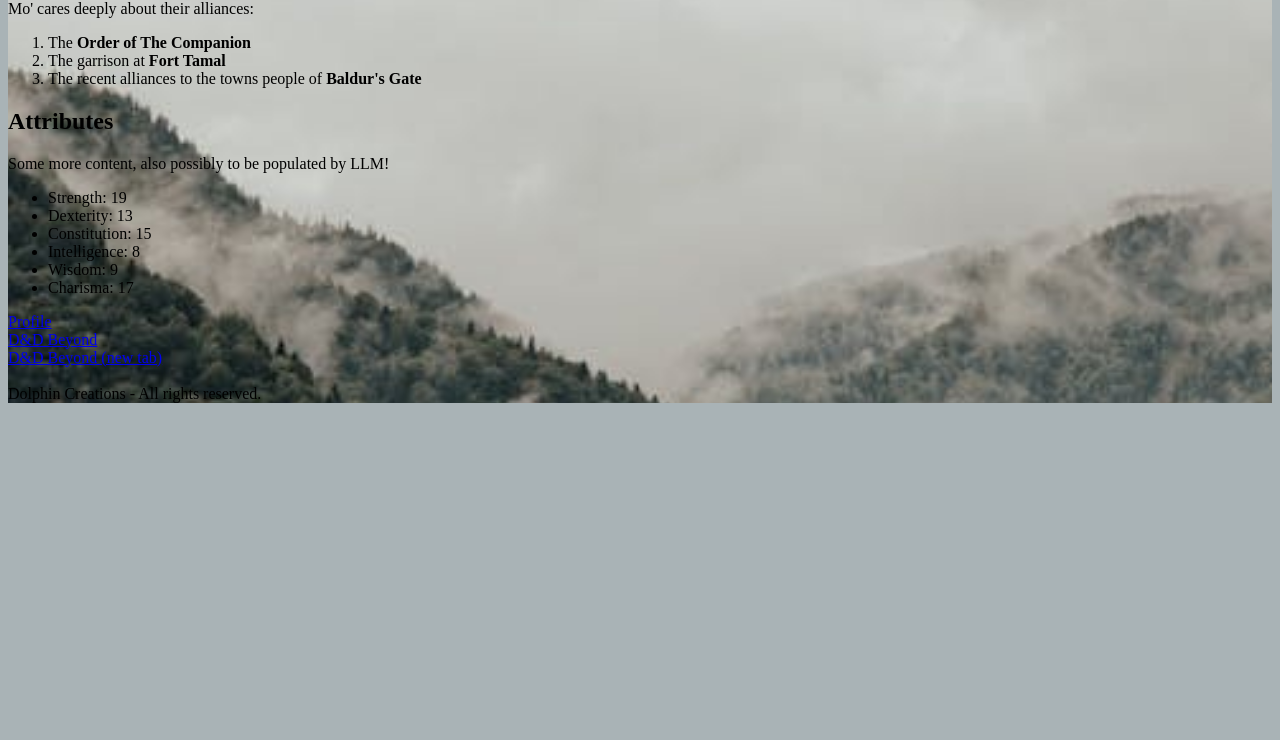
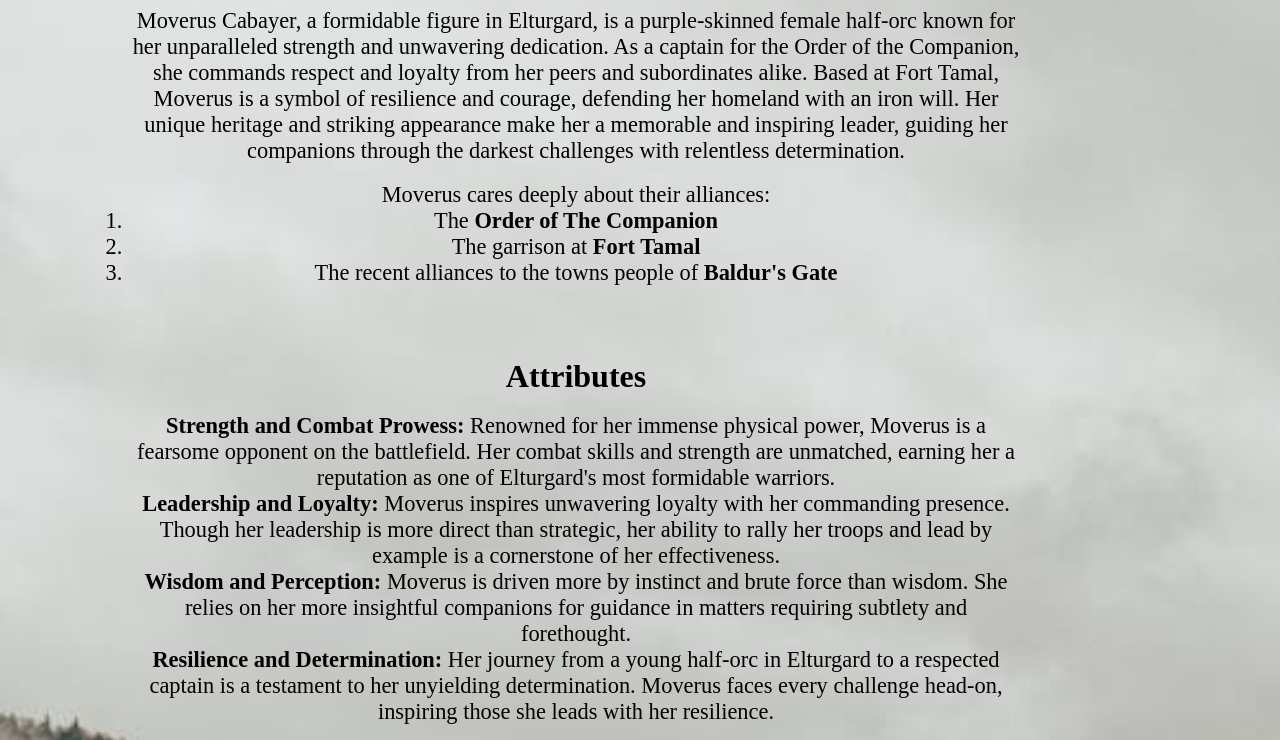
Before and after one commit to DevDolphin7/Moverus-Cabayer, a plain HTML site: page index.html in a window 1280 px wide. Shown: the part 660-1400 px from the top of the page. Before the commit the page ends 1071 px from the top, so only its background shows below. Drawn offline with Linux system fonts and the light colour scheme.

Commit message:
Significant updates to styles.css and adding profile and attribute content in index.html

```diff
--- a/index.html
+++ b/index.html
@@ -9,7 +9,7 @@
 
   <body>
     <section id="top-section">
-      <header>
+      <header class="centre">
         <img
           src="MoCabayerToken.png"
           alt="A strong purple skinned half orc with
@@ -22,11 +22,25 @@
     </section>
 
     <section id="bottom-section">
-      <main>
+      <main class="centre">
+        <br /><br /><br />
+        <article>
           <h2 id="profile">Profile</h2>
+          <br />
 
-        <p>Content to be populated, possibly by LLM</p>
-        <p>Mo' cares deeply about their alliances:</p>
+          <p>
+            Moverus Cabayer, a formidable figure in Elturgard, is a
+            purple-skinned female half-orc known for her unparalleled strength
+            and unwavering dedication. As a captain for the Order of the
+            Companion, she commands respect and loyalty from her peers and
+            subordinates alike. Based at Fort Tamal, Moverus is a symbol of
+            resilience and courage, defending her homeland with an iron will.
+            Her unique heritage and striking appearance make her a memorable and
+            inspiring leader, guiding her companions through the darkest
+            challenges with relentless determination.
+          </p>
+          <br />
+          <p>Moverus cares deeply about their alliances:</p>
 
           <ol>
             <li>The <strong>Order of The Companion</strong></li>
@@ -36,10 +50,38 @@
               <strong>Baldur's Gate</strong>
             </li>
           </ol>
+          <br /><br /><br /><br />
+        </article>
 
+        <article>
           <h2>Attributes</h2>
+          <br />
 
-        <p>Some more content, also possibly to be populated by LLM!</p>
+          <p>
+            <strong>Strength and Combat Prowess:</strong> Renowned for her
+            immense physical power, Moverus is a fearsome opponent on the
+            battlefield. Her combat skills and strength are unmatched, earning
+            her a reputation as one of Elturgard's most formidable warriors.
+          </p>
+          <p>
+            <strong>Leadership and Loyalty:</strong> Moverus inspires unwavering
+            loyalty with her commanding presence. Though her leadership is more
+            direct than strategic, her ability to rally her troops and lead by
+            example is a cornerstone of her effectiveness.
+          </p>
+          <p>
+            <strong>Wisdom and Perception:</strong> Moverus is driven more by
+            instinct and brute force than wisdom. She relies on her more
+            insightful companions for guidance in matters requiring subtlety and
+            forethought.
+          </p>
+          <p>
+            <strong>Resilience and Determination:</strong> Her journey from a
+            young half-orc in Elturgard to a respected captain is a testament to
+            her unyielding determination. Moverus faces every challenge head-on,
+            inspiring those she leads with her resilience.
+          </p>
+          <br />
 
           <ul>
             <li>Strength: 19</li>
@@ -49,10 +91,8 @@
             <li>Wisdom: 9</li>
             <li>Charisma: 17</li>
           </ul>
-      </main>
-
-      <footer>
-        <a></a>
+          <br /><br /><br /><br />
+        </article>
         <nav>
           <a href="#profile">Profile</a><br />
           <a href="https://www.dndbeyond.com/">D&D Beyond</a><br />
@@ -60,7 +100,14 @@
             >D&D Beyond (new tab)</a
           >
         </nav>
-        <br />Dolphin Creations - All rights reserved.
+      </main>
+
+      <footer class="centre">
+        <br /><br /><br /><br /><br /><br /><br /><br /><br />
+        <br /><br /><br /><br /><br /><br /><br /><br /><br />
+        <br /><br /><br /><br /><br /><br /><br /><br /><br />
+        <br /><br /><br /><br /><br /><br /><br /><br /><br />
+        Dolphin Creations - All rights reserved.
       </footer>
     </section>
   </body>
--- a/styles.css
+++ b/styles.css
@@ -1,28 +1,49 @@
+* {
+  margin: 0;
+  padding: 0;
+  box-sizing: 0;
+}
+
 body {
   background-color: rgba(74, 94, 100, 0.471);
 }
 
 h1 {
-    font:
+    font: bold 3em "comic sans";
   }
 
 #top-section {
   background-image: url("./header-pexels-258149.jpg");
   background-position: center;
   background-size: cover;
+  /* -webkit-mask-image: -webkit-linear-gradient(
+    bottom,
+    rgba(0, 0, 0, 0),
+    rgba(93, 146, 180, 0.965)
+  ); */
 }
-header {
-    font-style: ;
+
+.centre {
+    margin-left:10%;
+    margin-right: 20%;
+    text-align: center;
+}
+
+h2{
+    font: bold 2em "comic sans";
+}
+
+p, ol, ul, a {
+    font: 1.4em "comic sans";
 }
 
 #bottom-section {
   background-image: url("./main-pexels-5273860.jpeg");
   background-position: center;
   background-size: cover;
-}
-
-main {
+  margin-bottom: 1000px;
 }
 
 footer {
+    color: whitesmoke
 }
```
Lines whose indentation alone changed are shown as unchanged.
